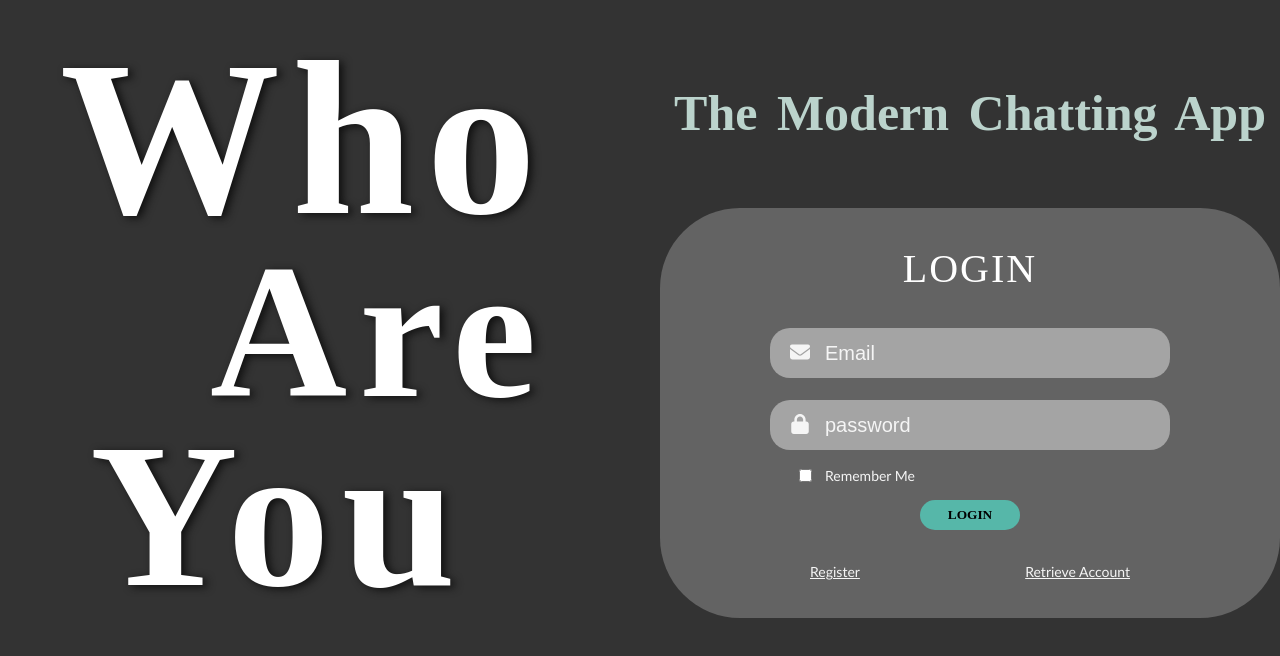
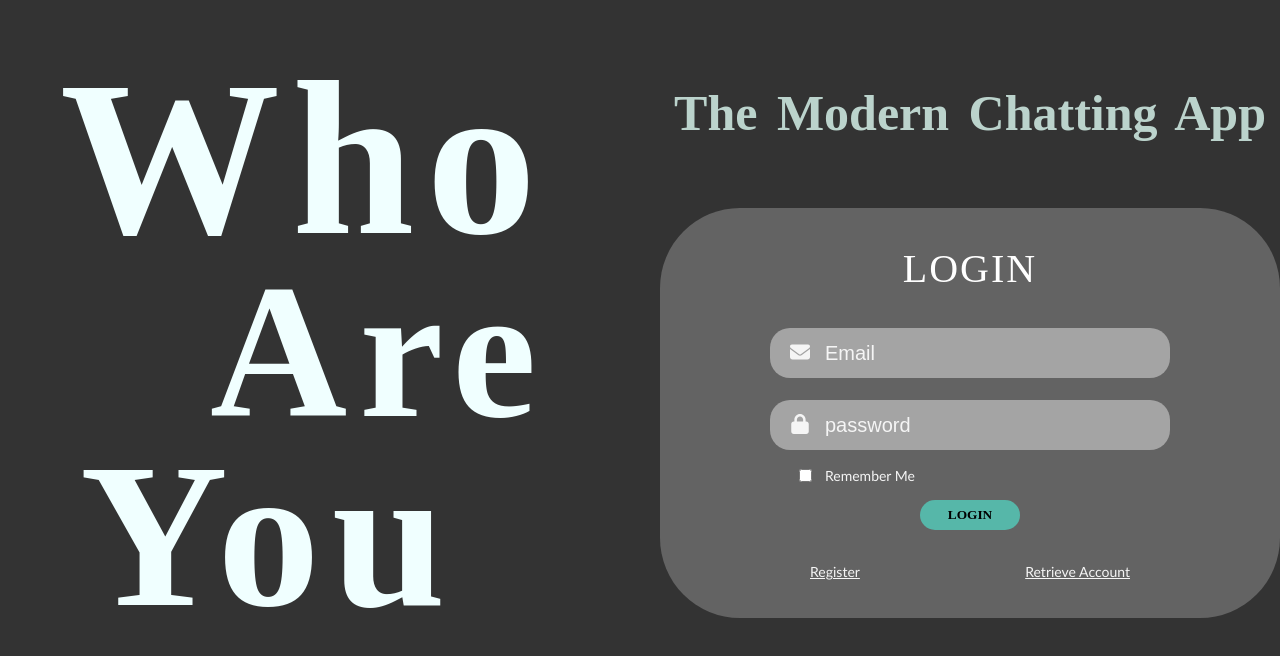
Before and after one commit to Idooru/who-are-you-front, a React (Create React App) app: page / in a window 1280 px wide. Shown: the part 132-788 px from the top of the page. Built offline with nearby package versions, Linux system fonts and the light colour scheme.

Commit message:
[수정] Title 컴포넌트 디자인

```diff
--- a/src/components/home/title/Title.module.css
+++ b/src/components/home/title/Title.module.css
@@ -6,30 +6,29 @@
 }
 
 .font {
-  color: white;
-  font-weight: bolder;
-  text-shadow: 4px 2px 9px #101010;
-  font-family: 'JetBrains Mono';
+  color: azure;
+  font-weight: 600;
+  font-family: 'Bahnschrift';
   letter-spacing: 12px;
 }
 
 #who {
   font-size: 220px;
   position: absolute;
-  top: 55px;
+  top: 75px;
   left: 60px;
 }
 
 #are {
   font-size: 190px;
   position: absolute;
-  top: 265px;
+  top: 285px;
   left: 210px;
 }
 
 #you {
   font-size: 205px;
   position: absolute;
-  top: 440px;
-  left: 90px;
+  top: 460px;
+  left: 80px;
 }
```
